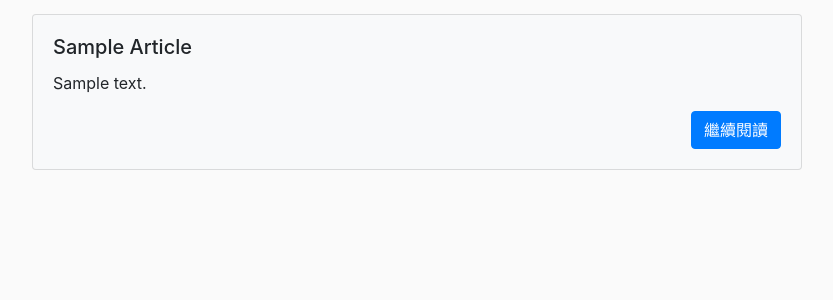
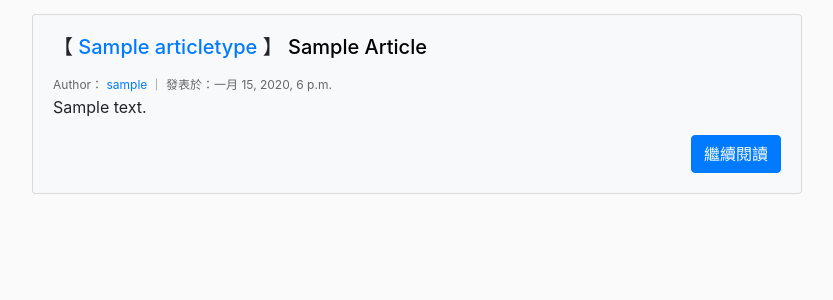
Before and after one commit to josephsiao/mini-blog, a Django app: page / in a window 1280 px wide. Shown: the part 56-356 px from the top of the page, without its empty margins (223-1056 px from the left). Run offline with Django 3.2, Linux system fonts and the light colour scheme; tables that the repository leaves empty hold one stand-in row (values such as "Sample post"); some libraries are stand-ins or nearby versions.

Commit message:
refactor: changed css

```diff
--- a/miniblog/blogs/templates/blogs/article_post.html
+++ b/miniblog/blogs/templates/blogs/article_post.html
@@ -8,17 +8,17 @@
                     <div class="card-body">
                         <h5 class="card-title">{{ post.title | title }}</h5>
                         <p>作者：
-                            <a href="{% url 'find_by_author' post.author %}" class="">{{ post.author }}</a>
+                            <a href="{% url 'find_by_author' post.author %}" class="text-decoration-none">{{ post.author }}</a>
                         </p>
                         <p>發布時間：{{ post.published_time }}</p>
                         <p>上次修改時間：{{ post.last_updated_time }}</p>
                         <p>分類：
-                            <a href="{% url 'find_by_type' post.article_type %}" class="">{{ post.article_type }}</a>
+                            <a href="{% url 'find_by_type' post.article_type %}" class="text-decoration-none">{{ post.article_type }}</a>
                         </p>
                         <p class="card-text">{{ post.content | safe }}</p>
                         <p>標籤：
                             {% for tags in post_tags %}
-                                <a href="{% url 'find_by_tag' tags.article_tags__tag_name %}" class="">{{ tags.article_tags__tag_name }}</a>
+                                <a href="{% url 'find_by_tag' tags.article_tags__tag_name %}" class="text-decoration-none">{{ tags.article_tags__tag_name }}</a>
                             {% empty %}
                                 <p>No tags</p>
                             {% endfor %}
--- a/miniblog/blogs/templates/blogs/edit_post.html
+++ b/miniblog/blogs/templates/blogs/edit_post.html
@@ -1,7 +1,7 @@
 {% extends "base.html" %}
 
 {% block content %}
-    <div class="container" style="padding-top: 50px;">
+    <div class="container" style="padding-top: 20px;">
         <h3 class="text-left">New Post</h3>
         <form method="POST" action="">
             {% csrf_token %}
--- a/miniblog/blogs/templates/index.html
+++ b/miniblog/blogs/templates/index.html
@@ -8,7 +8,23 @@
                 <div class="container" style="padding-top: 20px; max-width: 50rem;">
                     <div class="card bg-light">
                         <div class="card-body">
-                            <h5 class="card-title">{{ article.title | truncatechars:30 | title }}</h5>
+                            <h5 class="card-title">
+                                【
+                                    <a href="{% url 'find_by_type' article.article_type %}" class="text-decoration-none">
+                                        {{ article.article_type }}
+                                    </a>
+                                】
+                                <a href="{% url 'article_post' article.id %}" class="text-decoration-none" style="color: #000000;">
+                                    {{ article.title | truncatechars:30 | title }}
+                                </a>
+                            </h5>
+                            <span class="" style="font-size: 12px; color: #666666;">Author：
+                                <a href="{% url 'find_by_author' article.author %}" class="text-decoration-none">
+                                    {{ article.author }}
+                                </a>
+                                ｜
+                                發表於：{{ article.published_time }}
+                            </span>
                             <p class="card-text">
                                 {{ article.content | truncatechars:50 | bleach }}
                             </p>
--- a/miniblog/blogs/views.py
+++ b/miniblog/blogs/views.py
@@ -9,8 +9,10 @@ from .models import Article, ArticleTag, ArticleType
 
 
 def index(request):
+    article_list = Article.objects.order_by('-published_time').all()
+
     context = {
-        'article_list': Article.objects.order_by('-published_time').values()
+        'article_list': article_list
     }
 
     return render(request, 'index.html', context)
--- a/miniblog/miniblog/settings.py
+++ b/miniblog/miniblog/settings.py
@@ -130,6 +130,12 @@ LOGIN_REDIRECT_URL = '/'
 
 LOGOUT_REDIRECT_URL = '/'
 
+CKEDITOR_CONFIGS = {
+    'default': {
+        'toolbar': None,
+    },
+}
+
 # Which HTML tags are allowed
 BLEACH_ALLOWED_TAGS = []
 
--- a/miniblog/templates/registration/login.html
+++ b/miniblog/templates/registration/login.html
@@ -1,7 +1,7 @@
 {% extends "base.html" %}
 
 {% block content %}
-    <div class="container col-4">
+    <div class="container col-4" style="padding-top: 20px;">
         <div>
             <h3 class="text-center">Login</h3>
             <form method="post" action="{% url 'login' %}?next={{ next }}">
--- a/miniblog/templates/registration/register.html
+++ b/miniblog/templates/registration/register.html
@@ -1,7 +1,7 @@
 {% extends "base.html" %}
 
 {% block content %}
-    <div class="container col-4">
+    <div class="container col-4" style="padding-top: 20px;">
         <div>
             <h3 class="text-center">Registration</h3>
             <form method="POST" action="{% url 'register' %}?next={{ next }}">
```
